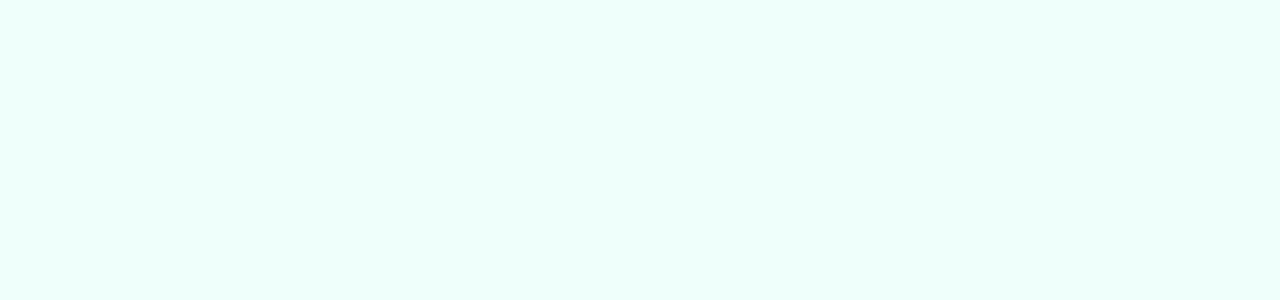
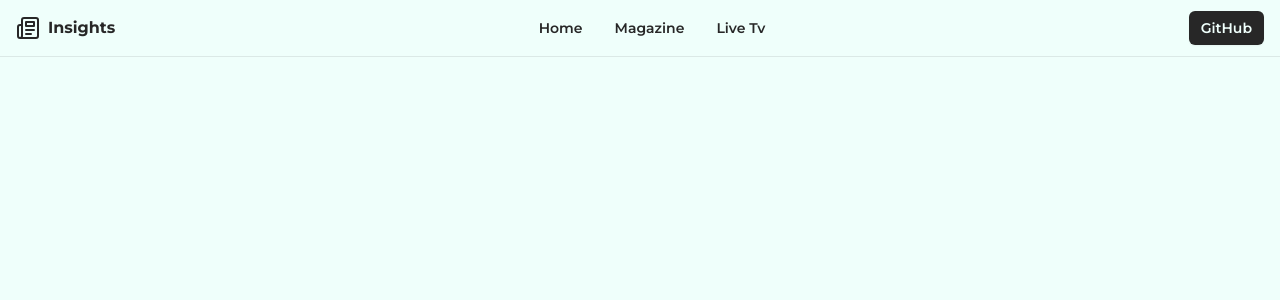
Before and after one commit to bbrrbusiness25/bbrrnd, a React (Vite) app: page / in a window 1280 px wide. Shown: the top 300 px of the page. Built offline with nearby package versions, Linux system fonts and the light colour scheme.

Commit message:
done with navbar

```diff
--- a/package.json
+++ b/package.json
@@ -10,6 +10,8 @@
     "preview": "vite preview"
   },
   "dependencies": {
+    "axios": "^1.6.0",
+    "lucide-react": "^0.290.0",
     "react": "^18.2.0",
     "react-dom": "^18.2.0"
   },
--- a/src/App.jsx
+++ b/src/App.jsx
@@ -1,5 +1,11 @@
+import Navbar from "./components/Navbar";
+
 function App() {
-  return <></>;
+  return (
+    <main>
+      <Navbar />
+    </main>
+  );
 }
 
 export default App;
--- /dev/null
+++ b/src/components/Navbar.jsx
@@ -0,0 +1,115 @@
+import { useState } from "react";
+import { Menu, Newspaper, X } from "lucide-react";
+
+const menuItems = [
+  {
+    name: "Home",
+    href: "#",
+  },
+  {
+    name: "Magazine",
+    href: "#",
+  },
+  {
+    name: "Live Tv",
+    href: "#",
+  },
+];
+
+const Navbar = () => {
+  const [isMenuOpen, setIsMenuOpen] = useState(false);
+
+  const toggleMenu = () => {
+    setIsMenuOpen(!isMenuOpen);
+  };
+  return (
+    <header className="relative w-full border-b text-black border-black/10">
+      <div className="mx-auto flex max-w-7xl items-center justify-between px-4 py-4">
+        <div className="inline-flex items-center space-x-2">
+          <span>
+            <Newspaper />
+          </span>
+          <span className="font-bold">Insights</span>
+        </div>
+        <div className="hidden lg:block">
+          <ul className="inline-flex space-x-8">
+            {menuItems.map((item) => (
+              <li key={item.name}>
+                <a
+                  href={item.href}
+                  className="text-sm hover:text-black/90 font-semibold"
+                >
+                  {item.name}
+                </a>
+              </li>
+            ))}
+          </ul>
+        </div>
+        <div className="hidden lg:block">
+          <a
+            href="https://github.com/shaikahmadnawaz/news-dashboard"
+            target="_blank"
+            rel="noreferrer"
+            className="rounded-md bg-black px-3 py-2 text-sm font-semibold text-white shadow-sm hover:bg-black/90 focus-visible:outline focus-visible:outline-2 focus-visible:outline-offset-2 focus-visible:outline-black"
+          >
+            GitHub
+          </a>
+        </div>
+        <div className="lg:hidden">
+          <Menu onClick={toggleMenu} className="h-6 w-6 cursor-pointer" />
+        </div>
+        {isMenuOpen && (
+          <div className="absolute inset-x-0 top-0 z-50 origin-top-right transform p-2 transition lg:hidden">
+            <div className="divide-y-2 divide-gray-50 rounded-lg bg-white shadow-lg ring-1 ring-black ring-opacity-5">
+              <div className="px-5 pb-6 pt-5">
+                <div className="flex items-center justify-between">
+                  <div className="inline-flex items-center space-x-2">
+                    <span>
+                      <Newspaper />
+                    </span>
+                    <span className="font-bold">DevUI</span>
+                  </div>
+                  <div className="-mr-2">
+                    <button
+                      type="button"
+                      onClick={toggleMenu}
+                      className="inline-flex items-center justify-center rounded-md p-2 focus-visible:outline focus-visible:outline-2 focus-visible:outline-offset-2 focus-visible:outline-black"
+                    >
+                      <span className="sr-only">Close menu</span>
+                      <X className="h-6 w-6" aria-hidden="true" />
+                    </button>
+                  </div>
+                </div>
+                <div className="mt-6">
+                  <nav className="grid gap-y-4">
+                    {menuItems.map((item) => (
+                      <a
+                        key={item.name}
+                        href={item.href}
+                        className="-m-3 flex items-center rounded-md p-3 text-sm font-semibold"
+                      >
+                        <span className="ml-3 text-base font-medium text-black">
+                          {item.name}
+                        </span>
+                      </a>
+                    ))}
+                  </nav>
+                </div>
+                <a
+                  href="https://github.com/shaikahmadnawaz/news-dashboard"
+                  target="_blank"
+                  rel="noreferrer"
+                  className="mt-4 w-full rounded-md bg-black px-3 py-2 text-sm font-semibold text-white shadow-sm hover:bg-black/80 focus-visible:outline focus-visible:outline-2 focus-visible:outline-offset-2 focus-visible:outline-black"
+                >
+                  GitHub
+                </a>
+              </div>
+            </div>
+          </div>
+        )}
+      </div>
+    </header>
+  );
+};
+
+export default Navbar;
```
Also changed, not shown: 1 other file (tests, documents, lock files or other folders).
